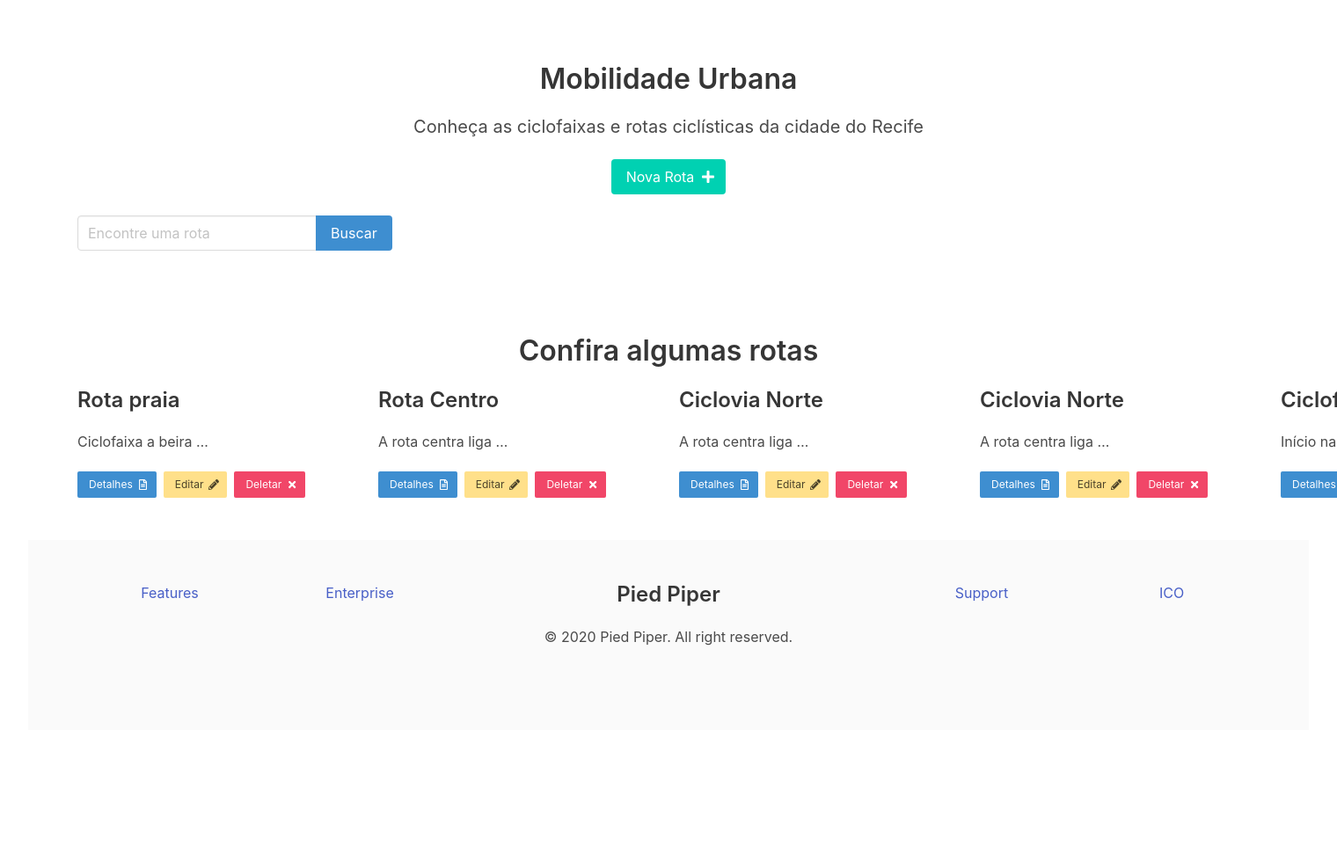
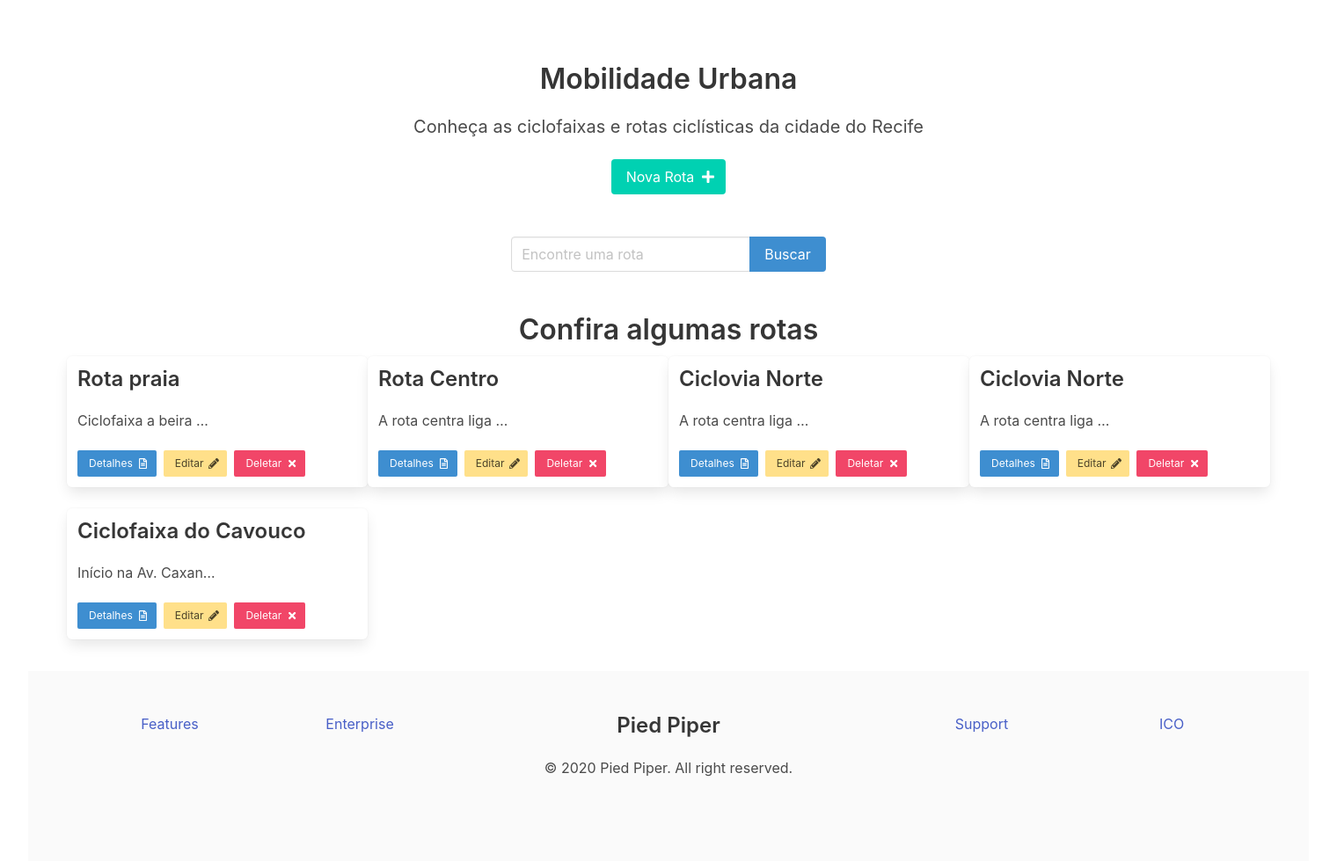
Before and after one commit to italolemos/rotas-django, a Django app: page / in a window 1520 px wide; the page is wider, and only the part inside the window is pictured. Shown: the part 52-1031 px from the top of that part at 88% size. Before the commit the page ends 786 px from the top of that part, so only its background shows below. Run offline with Django 3.2, Linux system fonts and the light colour scheme; data comes from the database, SQL or seed files in the repository; some libraries are stand-ins or nearby versions.

Commit message:
Deixando o campo de busca mais reponsivo

```diff
--- a/templates/rotas/rotas_form.html
+++ b/templates/rotas/rotas_form.html
@@ -37,9 +37,4 @@
             </div>
         </form>
     </section>
-    <form action="" method="post">{% csrf_token %}
-        {{ form.as_p }}
-    <input type="submit" value="Salvar">
-    </form>
-
 {% endblock content %}
--- a/templates/rotas/rotas_list.html
+++ b/templates/rotas/rotas_list.html
@@ -14,11 +14,16 @@
                         </span>
                     </a>
                 </div>
-                <div class="is-centered">
+            </div>
+        </div>
+    </section>
+    <section class="hero">
+        <div class="container is-centered">
             <form action="{% url 'rotas:rotas-list' %}" method="get">
                 <div class="field has-addons">
                     <div class="control">
-                                <input id="search" class="input" type="text" name='q' placeholder="Encontre uma rota">
+                        <input id="search" class="input" type="text" name='q' value="{{ request.GET.q }}"
+                               placeholder="Encontre uma rota">
                     </div>
                     <div class="control">
                         <button class="button is-info" type="submit">Buscar</button>
@@ -27,15 +32,13 @@
             </form>
 
         </div>
-            </div>
-        </div>
     </section>
     <section class="section">
         <div class="container">
             <h2 class="title has-text-centered">Confira algumas rotas</h2>
-            <div class="columns">
+            <div class="columns is-multiline">
                 {% for rote in object_list %}
-                    <div class="column is-3">
+                    <div class="column is-3 box">
                         <h4 class="title is-spaced is-4">{{ rote.nome }}</h4>
                         <p class="subtitle is-6">{{ rote.descricao|truncatechars:20 }}</p>
                         <div class="buttons are-small">
@@ -59,6 +62,12 @@
                             </a>
                         </div>
                     </div>
+                {% empty %}
+                    <article class="message is-danger">
+                        <div class="message-body">
+                            <strong>Nehuma rota encontrada</strong>
+                        </div>
+                    </article>
                 {% endfor %}
             </div>
         </div>
```
Also changed, not shown: rotas/migrations/0002_auto_20200324_0145.py (added), rotas/migrations/0003_auto_20200324_0146.py (added). Lines whose indentation alone changed are shown as unchanged.
